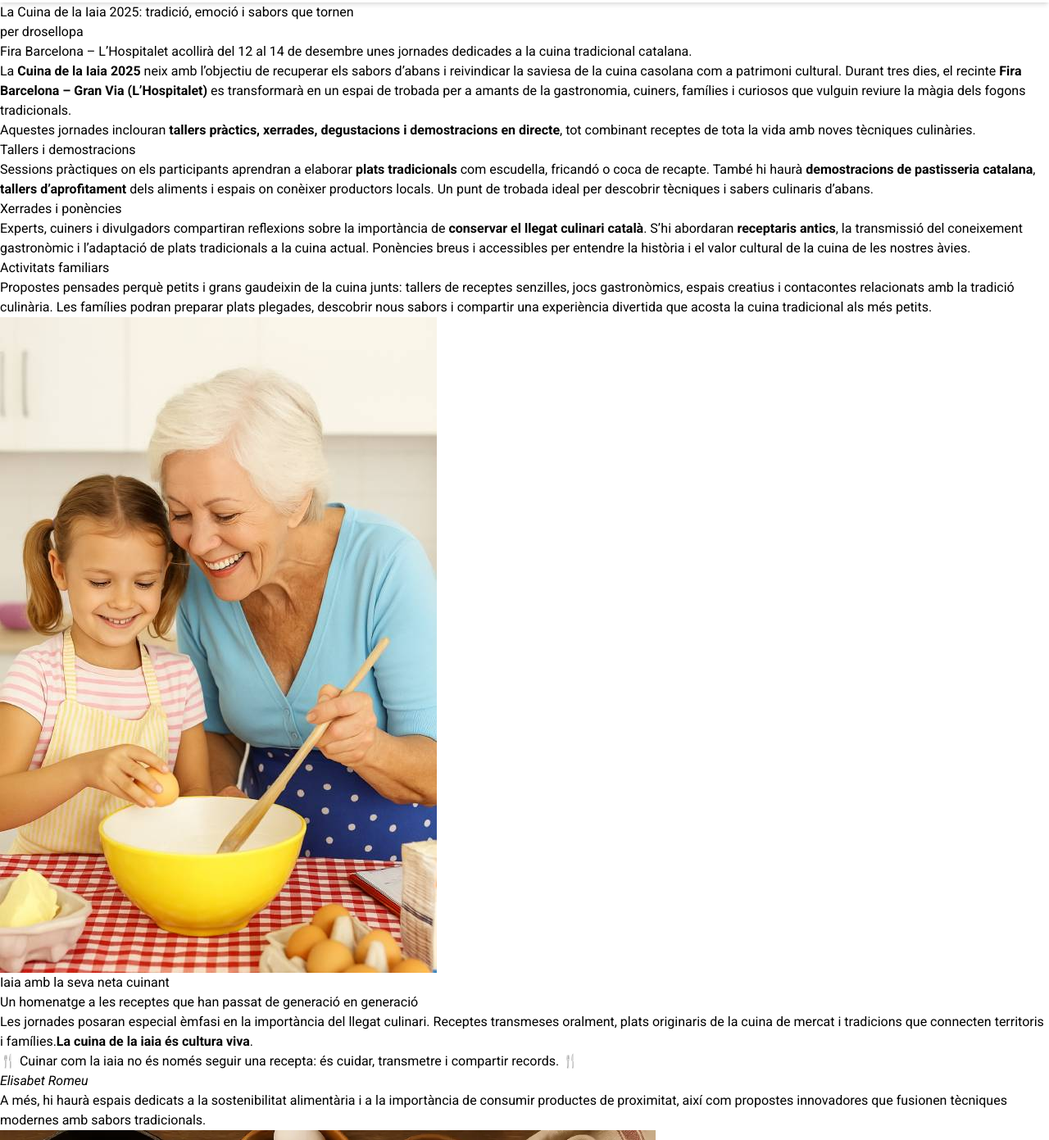
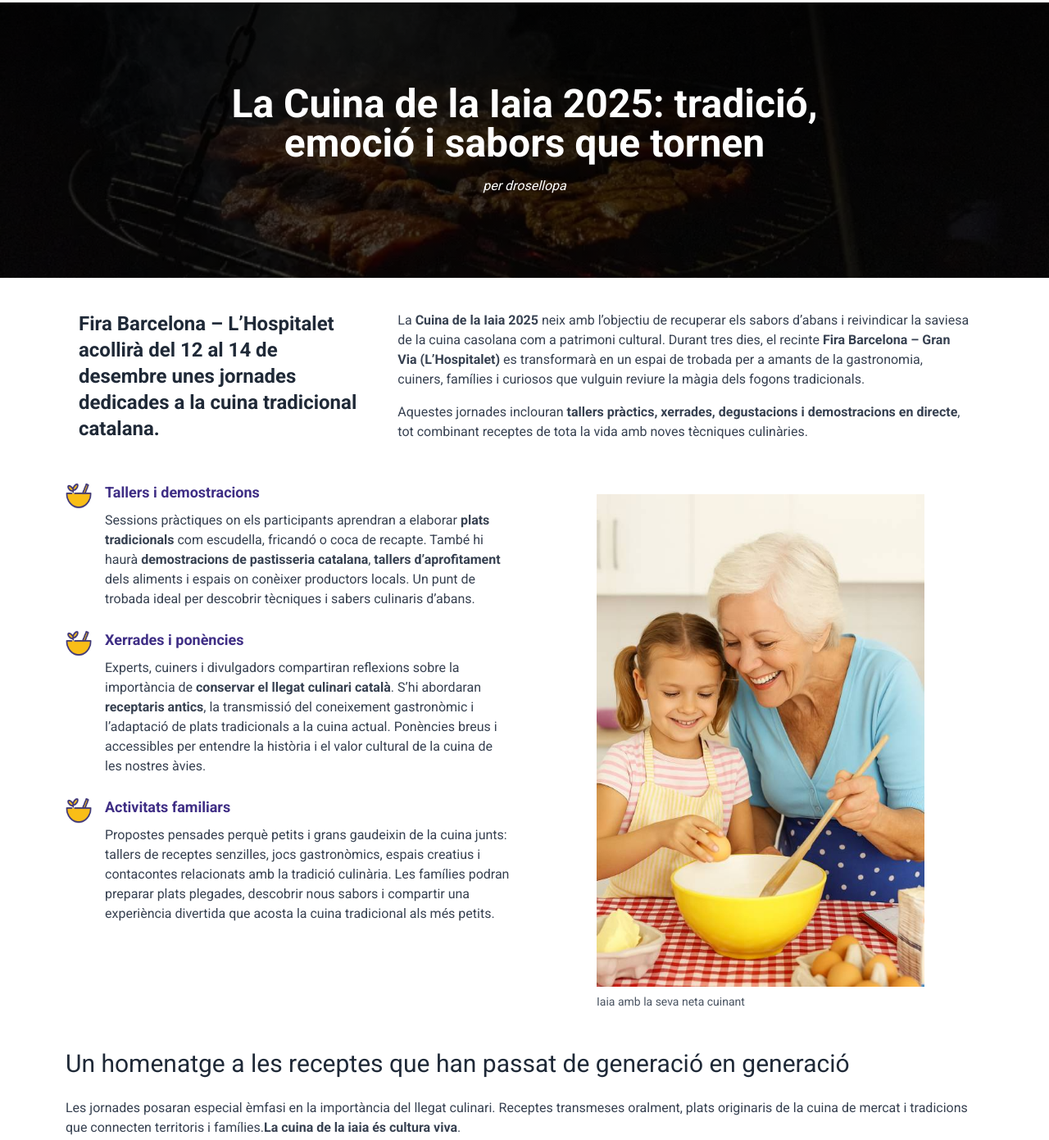
Before and after one commit to drosellopa/laiaia3, a website built with Parcel: page src/jornades2025.html in a window 1280 px wide. Shown: the part 55-1446 px from the top of the page at 82% size. Built offline with nearby package versions, Linux system fonts and the light colour scheme; a web font is replaced by a local one.

Commit message:
Creado jornades2025.html y index.html

```diff
--- a/src/index.html
+++ b/src/index.html
@@ -15,7 +15,20 @@
   </head>
   <body>
     <include src="./views/header.html"></include>
-    <h1 class="text-3xl font-bold text-secondary">La cuina de la iaia</h1>
+    <main class="text-center py-10">
+      <h1 class="text-3xl font-bold text-secondary">La cuina de la iaia</h1>
+      <h2 class="text-2xl font-semibold text-secondary mb-4">II Jornades gastronòmiques</h2>
+      <p class="max-w-2xl mx-auto text-gray-700 mb-6">Descobreix les nostres jornades gastronòmiques dedicades a la cuina tradicional catalana. Tallers, xerrades i activitats familiars per reviure els sabors d'abans.</p>
+      <nav class="text-center">
+        <ul class="flex gap-6 content-center justify-center">
+          <li><a href="jornades2025.html" class="text-secondary hover:text-primary transition">Jornada</a></li>
+          <li><a href="contacte.html" class="text-secondary hover:text-primary transition">Contacte</a></li>
+        </ul>
+      </nav>
+
+    </main>
+
+
     <include src="./views/footer.html"></include>
     <script type="module" src="./assets/scripts/main.js"></script><!-- do not remove this line! -->
   </body>
--- a/src/jornades2025.html
+++ b/src/jornades2025.html
@@ -4,71 +4,68 @@
   <meta charset="UTF-8">
   <meta name="viewport" content="width=device-width, initial-scale=1.0">
   <link rel="icon" href="assets/images/logo.webp">
-    <link rel="stylesheet" type="text/css" href="./assets/styles/main.scss">
-    <title>La cuina de la iaia - La Jornada 2025</title>
+  <link rel="stylesheet" href="./assets/styles/main.scss">
+
   <link rel="preconnect" href="https://fonts.googleapis.com">
   <link rel="preconnect" href="https://fonts.gstatic.com" crossorigin>
-    <link href="https://fonts.googleapis.com/css2?family=Roboto:ital,wght@0,100;0,300;0,400;0,500;0,700;0,900;1,100;1,300;1,400;1,500;1,700;1,900&display=swap" rel="stylesheet">
+  <link href="https://fonts.googleapis.com/css2?family=Roboto:wght@400;500;700&family=Times+New+Roman:wght@400;700&display=swap" rel="stylesheet">
   <link rel="stylesheet" href="../node_modules/@fortawesome/fontawesome-free/css/all.min.css">
+  <title>La cuina de la iaia - La Jornada 2025</title>
 </head>
-<body>
+<body class="font-sans text-gray-800">
 <include src="./views/header.html"></include>
-
-<article class="article">
-    <header class="article__header">
-        <h1 class="article__title">La Cuina de la Iaia 2025: tradició, emoció i sabors que tornen</h1>
-        <p class="article__author">per drosellopa</p>
-    </header>
-    <main class="main main-jornada2025">
-        <section class="article__intro">
-            <h2 class="article__subtitle">Fira Barcelona – L’Hospitalet acollirà del 12 al 14 de desembre unes jornades dedicades a la cuina tradicional catalana.</h2>
-            <div class="article__text">
-                <p class="article__text">La <strong>Cuina de la Iaia 2025</strong> neix amb l’objectiu de recuperar els sabors d’abans i reivindicar la saviesa de
-                    la cuina casolana com a patrimoni cultural. Durant tres dies, el recinte
-                    <strong>Fira Barcelona – Gran Via (L’Hospitalet)</strong> es transformarà en un espai de trobada per a amants de la gastronomia, cuiners, famílies i curiosos que vulguin reviure la màgia dels fogons tradicionals.</p>
-                <p class="article__text">Aquestes jornades inclouran <strong>tallers pràctics, xerrades, degustacions i demostracions en directe</strong>, tot combinant receptes de tota la vida amb noves tècniques culinàries.</p>
+<section id="banner" class="py-10 sm:py-20 md:py-[100px] px-5 text-white" style="background-image: linear-gradient(rgba(0,0,0,0.85), rgba(0,0,0,0.7)), url('./assets/images/grill.webp'); background-size: cover; background-position: center;">
+  <div class="max-w-4xl mx-auto px-4 text-center">
+    <h1 class="text-3xl md:text-4xl lg:text-5xl font-bold mb-4">La Cuina de la Iaia 2025: tradició, emoció i sabors que tornen</h1>
+    <p class="italic">per drosellopa</p>
   </div>
 </section>
-        <section class="article__list">
-            <ul class="article__list-items">
-                <li class="article__list-item">
-                    <h3 class="article__list-title">Tallers i demostracions</h3>
-                    <p class="article__list-text">Sessions pràctiques on els participants aprendran a elaborar <strong>plats tradicionals</strong> com escudella, fricandó o coca de recapte. També hi haurà <strong>demostracions de pastisseria catalana</strong>, <strong>tallers d’aprofitament</strong> dels aliments i espais on conèixer productors locals. Un punt de trobada ideal per descobrir tècniques i sabers culinaris d’abans.</p>
+<main class="max-w-6xl mx-auto px-4 py-10 space-y-12">
+    <section id="intro" class="flex flex-col md:flex-row gap-10 max-w-6xl mx-auto px-4">
+        <h2 class="text-xl md:text-2xl font-semibold text-left md:w-1/3">Fira Barcelona – L’Hospitalet acollirà del 12 al 14 de desembre unes jornades dedicades a la cuina tradicional catalana.</h2>
+        <div class="space-y-4 text-gray-700 md:w-2/3">
+            <p>La <strong class="font-bold">Cuina de la Iaia 2025</strong> neix amb l’objectiu de recuperar els sabors d’abans i reivindicar la saviesa de la cuina casolana com a patrimoni cultural. Durant tres dies, el recinte <strong class="font-bold">Fira Barcelona – Gran Via (L’Hospitalet)</strong> es transformarà en un espai de trobada per a amants de la gastronomia, cuiners, famílies i curiosos que vulguin reviure la màgia dels fogons tradicionals.</p>
+            <p>Aquestes jornades inclouran <strong class="font-bold">tallers pràctics, xerrades, degustacions i demostracions en directe</strong>, tot combinant receptes de tota la vida amb noves tècniques culinàries.</p>
+        </div>
+    </section>
+    <section id="activitats" class="grid md:grid-cols-2 gap-8 max-w-6xl mx-auto">
+        <ul class="space-y-6">
+            <li class="pl-12 relative">
+                <img src="./assets/images/logo.webp" alt="" class="absolute left-0 top-0.5 w-8 h-8">
+                <h3 class="text-lg font-semibold text-secondary mb-2">Tallers i demostracions</h3>
+                <p class="text-gray-700">Sessions pràctiques on els participants aprendran a elaborar <strong class="font-bold">plats tradicionals</strong> com escudella, fricandó o coca de recapte. També hi haurà <strong class="font-bold">demostracions de pastisseria catalana</strong>, <strong class="font-bold">tallers d’aprofitament</strong> dels aliments i espais on conèixer productors locals. Un punt de trobada ideal per descobrir tècniques i sabers culinaris d’abans.</p>
             </li>
-                <li class="article__list-item">
-                    <h3 class="article__list-title">Xerrades i ponències</h3>
-                    <p class="article__list-text">Experts, cuiners i divulgadors compartiran reflexions sobre la importància de <strong>conservar el llegat culinari català</strong>. S’hi abordaran <strong>receptaris antics</strong>, la transmissió del coneixement gastronòmic i l’adaptació de plats tradicionals a la cuina actual. Ponències breus i accessibles per entendre la història i el valor cultural de la cuina de les nostres àvies.</p>
+            <li class="pl-12 relative">
+                <img src="./assets/images/logo.webp" alt="" class="absolute left-0 top-0.5 w-8 h-8">
+                <h3 class="text-lg font-semibold text-secondary mb-2">Xerrades i ponències</h3>
+                <p class="text-gray-700">Experts, cuiners i divulgadors compartiran reflexions sobre la importància de <strong class="font-bold">conservar el llegat culinari català</strong>. S’hi abordaran <strong class="font-bold">receptaris antics</strong>, la transmissió del coneixement gastronòmic i l’adaptació de plats tradicionals a la cuina actual. Ponències breus i accessibles per entendre la història i el valor cultural de la cuina de les nostres àvies.</p>
             </li>
-                <li class="article__list-item">
-                    <h3 class="article__list-title">Activitats familiars</h3>
-                    <p class="article__list-text">Propostes pensades perquè petits i grans gaudeixin de la cuina junts: tallers de receptes senzilles, jocs gastronòmics, espais creatius i contacontes relacionats amb la tradició culinària. Les famílies podran preparar plats plegades, descobrir nous sabors i compartir una experiència divertida que acosta la cuina tradicional als més petits.</p>
+            <li class="pl-12 relative">
+                <img src="./assets/images/logo.webp" alt="" class="absolute left-0 top-0.5 w-8 h-8">
+                <h3 class="text-lg font-semibold text-secondary mb-2">Activitats familiars</h3>
+                <p class="text-gray-700">Propostes pensades perquè petits i grans gaudeixin de la cuina junts: tallers de receptes senzilles, jocs gastronòmics, espais creatius i contacontes relacionats amb la tradició culinària. Les famílies podran preparar plats plegades, descobrir nous sabors i compartir una experiència divertida que acosta la cuina tradicional als més petits.</p>
             </li>
         </ul>
-            <figure class="article__list-figure">
-                <img src="./assets/images/iaia.jpg" alt="Iaia amb la seva neta" class="article__figure-image">
-                <figcaption class="article__figure-caption">Iaia amb la seva neta cuinant</figcaption>
+        <figure class="md:mt-4 max-w-[400px] mx-auto">
+            <img src="./assets/images/iaia.jpg" alt="Iaia amb la seva neta" class="w-full h-auto">
+            <figcaption class="mt-2 text-sm text-gray-600">Iaia amb la seva neta cuinant</figcaption>
         </figure>
     </section>
-        <section class="article__content">
-            <h2 class="article__heading">Un homenatge a les receptes que han passat de generació en generació</h2>
-
-            <p class="article__text">Les jornades posaran especial èmfasi en la importància del llegat culinari. Receptes transmeses oralment, plats originaris de la cuina de mercat i tradicions que connecten territoris i famílies.<strong>La cuina de la iaia és cultura viva</strong>.</p>
-
-            <blockquote class="article__quote">
+    <section id="homenatge" class="space-y-6 max-w-6xl mx-auto">
+        <h2 class="text-3xl">Un homenatge a les receptes que han passat de generació en generació</h2>
+        <p class="text-gray-700">Les jornades posaran especial èmfasi en la importància del llegat culinari. Receptes transmeses oralment, plats originaris de la cuina de mercat i tradicions que connecten territoris i famílies.<strong class="font-bold">La cuina de la iaia és cultura viva</strong>.</p>
+        <blockquote class="font-serif italic text-2xl text-white bg-secondary p-10 rounded-lg shadow-md max-w-[500px] leading-10 mx-auto">
         🍴 Cuinar com la iaia no és només seguir una recepta: és cuidar, transmetre i compartir records. 🍴
-                <footer><cite>Elisabet Romeu</cite></footer>
+        <footer class="mt-3 text-xs text-right"><cite>Elisabet Romeu</cite></footer>
         </blockquote>
-
-            <p class="article__text">A més, hi haurà espais dedicats a la sostenibilitat alimentària i a la importància de consumir productes de proximitat, així com propostes innovadores que fusionen tècniques modernes amb sabors tradicionals.</p>
+        <p class="text-gray-700">A més, hi haurà espais dedicats a la sostenibilitat alimentària i a la importància de consumir productes de proximitat, així com propostes innovadores que fusionen tècniques modernes amb sabors tradicionals.</p>
+        <figure class="max-w-3xl mx-auto">
+            <img src="./assets/images/taula_800.webp" alt="Plats tradicionals catalans" class="w-full rounded-lg border border-gray-200">
+            <figcaption class="mt-2 text-sm text-gray-600">Detall d’un plat de cullera tradicional amb productes locals.</figcaption>
+        </figure>
+        <p class="text-gray-700 text-lg">La Cuina de la Iaia 2025 és una invitació a recuperar la memòria gustativa del nostre territori. Un espai on tradició i innovació conviuen per celebrar una gastronomia que no només alimenta, sinó que emociona.</p>
     </section>
-        <figure class="article__figure">
-            <img src="./assets/images/taula_800.webp" alt="Plats tradicionals catalans" class="article__figure-image">
-            <figcaption class="article__figure-caption">Detall d’un plat de cullera tradicional amb productes locals.</figcaption>
-        </figure>
-        <p class="article__text article__text--bottom">La Cuina de la Iaia 2025 és una invitació a recuperar la memòria gustativa del nostre territori. Un espai on tradició i innovació conviuen per celebrar una gastronomia que no només alimenta, sinó que emociona.</p>
 </main>
-</article>
-
 <include src="./views/footer.html"></include>
 </body>
 </html>
```
Also changed, not shown: src/contacte.html (+2 -2 lines), src/gracies.html (+1 -1 lines), README.md, src/assets/images/grill.webp (added). Lines whose indentation alone changed are shown as unchanged.
